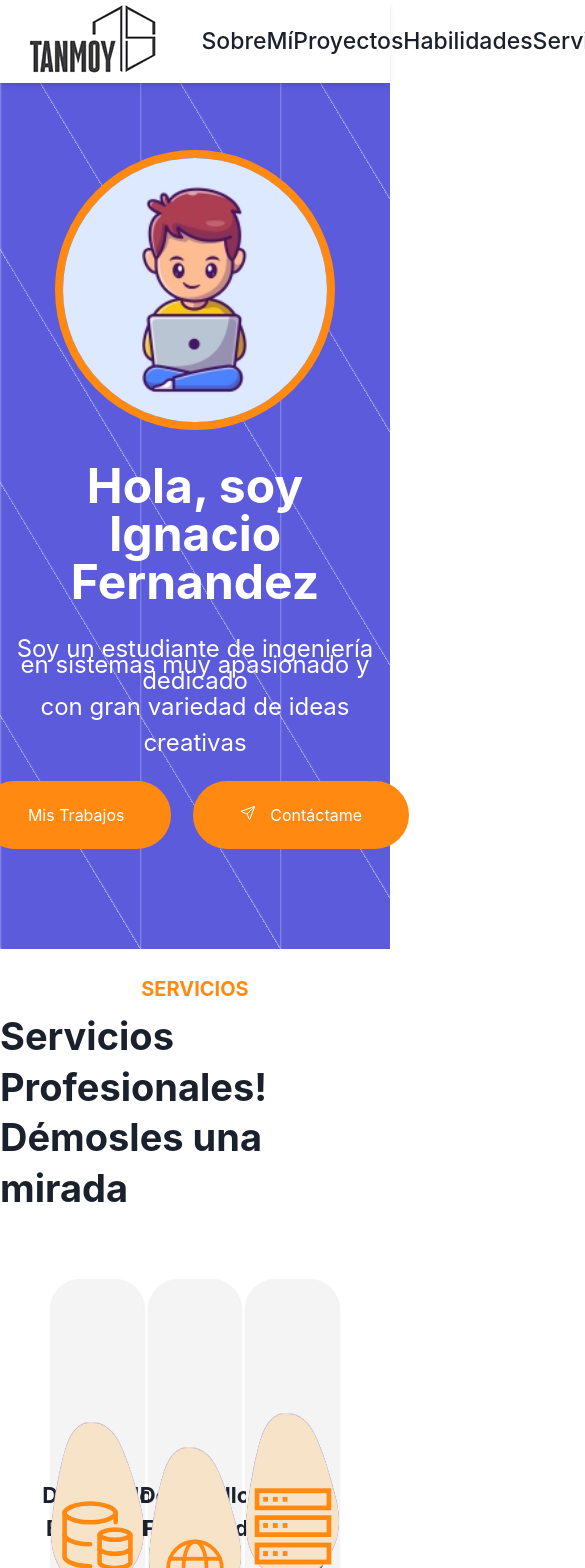
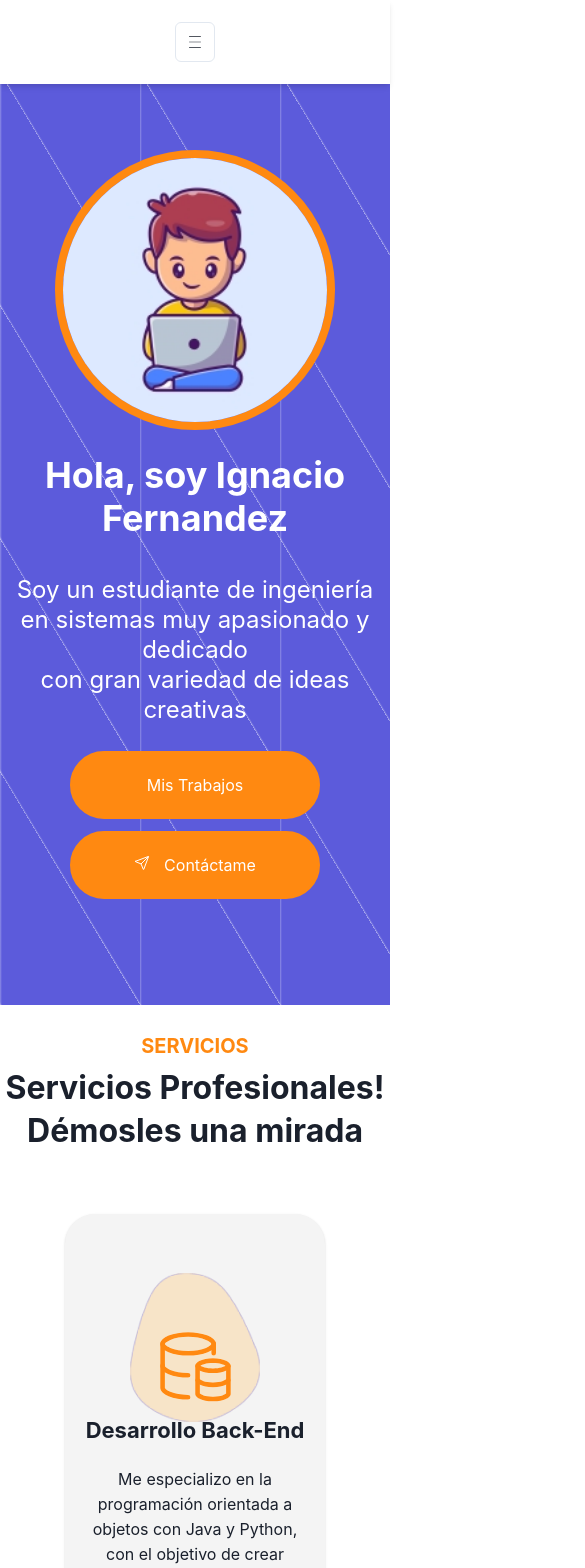
Before and after one commit to IgnacioFerCosio/MiPortfolioReact, a React (Vite) app: page / in a window 390 px wide. Shown: the top 1568 px of the page, 585 px wide, since content can reach past the window. Built offline with nearby package versions, Linux system fonts and the light colour scheme.

Commit message:
funcionalidad del menu hamburguesa y responsive completo.

```diff
--- a/src/App.jsx
+++ b/src/App.jsx
@@ -29,7 +29,9 @@ function App() {
   return (
      <ChakraProvider theme={theme}>
       <Header />
-      <Hero/>
+      <Box id='hero'>
+        <Hero/>
+      </Box>
       <Box id='servicios'>
         <Servicios/>
       </Box>
--- a/src/Components/Cards/Cards.jsx
+++ b/src/Components/Cards/Cards.jsx
@@ -5,9 +5,10 @@ import fondoNaranja from '/src/assets/images/fondoNaranja.png';
 function Cards({ imagen1, imagen2, imagen1Styles , imagen2Styles, titulo, texto }) {
   return (
     <Card
-    w={'31.5%'}
+    w={{base:'70%', lg:'31.5%'}}
     h={'420px'}
     bg={'#f4f4f4'}
+    mb={'25px'}
     borderRadius={'30px'}
     textAlign={'center'}
     position="relative"
--- a/src/Components/Contacto/Contacto.jsx
+++ b/src/Components/Contacto/Contacto.jsx
@@ -64,7 +64,7 @@ function Contacto() {
               handleSubmit,
               isSubmitting,
           }) => (
-            <Box as='form' ref={form} onSubmit={handleSubmit} w={'52%'}>
+            <Box as='form' ref={form} onSubmit={handleSubmit} w={{base:'85%',xl:'52%'}}>
               <Flex direction={'column'} justifyContent={'space-between'} h={'500px'}>
                 <Box h={'15%'}>
                   <Flex justifyContent={'space-between'}>
--- a/src/Components/EduYExp/EduYExp.jsx
+++ b/src/Components/EduYExp/EduYExp.jsx
@@ -9,8 +9,8 @@ function EduYExp() {
 
   return (
      <Box as='section' pt={'100px'}>
-      <Flex justifyContent={'center'} alignItems={'center'}>
-        <Box w={'35%'} p={'30px'}>
+      <Flex justifyContent={'center'} alignItems={'center'} direction={{base:'column', lg:'row'}}>
+        <Box w={{base:'94%', md:'70%',lg:'45%', xl:'40%'}} p={'30px'}>
           <Flex justifyContent={'space-between'} direction={'column'}>
             <Heading as={'h4'} fontSize={'20px'} pb={'30px'} color={'brand.naranja'} transform={'translate(-30px,0)'}>Educación</Heading>
             <TimeLine color={'brand.naranja'}></TimeLine>
@@ -20,7 +20,7 @@ function EduYExp() {
           </Flex>
 
         </Box>
-        <Box w={'35%'} p={'30px'}>
+        <Box w={{base:'94%', md:'70%',lg:'45%', xl:'40%'}} p={'30px'}>
           <Flex justifyContent={'space-between'} direction={'column'}>
             <Heading as={'h4'} fontSize={'20px'} pb={'30px'} color={'brand.morado'} transform={'translate(-30px,0)'}>Experiencia</Heading>
             <TimeLine color={'brand.morado'}></TimeLine>
--- a/src/Components/Footer/Footer.jsx
+++ b/src/Components/Footer/Footer.jsx
@@ -7,9 +7,10 @@ function Footer() {
 
   return (
     <Box as='section' bg={'#fdbf60'} p={'1.5% 10%'} color={'#644729'} fontSize={'18px'}>
+      <Flex justifyContent={'space-between'} alignItems={'center'} direction={{base:'column', md:'row'}}>
+        <Text>Diseñado y Desarrollado por Ignacio Fernandez</Text>
+        <Box w={'100px'}>
           <Flex justifyContent={'space-between'}>
-        <Text>Diseñado y Desarrollado por Ignacio Fernandez</Text>
-        <Box >
             <Link href='https://github.com/IgnacioFerCosio' target="_blank">
               <Icon as={FaGithub} fontSize={'40px'} color={'#644729'} _hover={{color: 'brand.naranja'}} transition={'0.7s'}>
               </Icon>
@@ -18,6 +19,8 @@ function Footer() {
               <Icon as={FaLinkedin} fontSize={'40px'} color={'#644729'} _hover={{color: 'brand.naranja'}} transition={'0.7s'}>
               </Icon>
             </Link>
+          </Flex>
+
         </Box>
       </Flex>
 
--- a/src/Components/Habilidades/Habilidades.jsx
+++ b/src/Components/Habilidades/Habilidades.jsx
@@ -14,19 +14,21 @@ function Habilidades() {
 
   return (
     <Box as='section'>
-      <Flex direction={'column'} justifyContent={'center'} alignItems={'center'}>
+      <Flex direction='column' justifyContent={'center'} alignItems={'center'}>
         <Heading as={'h4'} fontSize={'20px'} color={'brand.naranja'} mb={'8px'}>HABILIDADES</Heading>
         <Heading as={'h1'} fontSize={'38px'} mt={'0px'}>Áreas Que Manejo</Heading>
         <Box w={'80%'}>
-          <Flex justifyContent={'space-around'}>
+          <Flex direction={{base:'row', xl:'column'}} alignItems={'center'} justifyContent={'center'}>
+            <Box w={'100%'}>
+              <Flex justifyContent={'space-around'} direction={{base:'column', xl:'row'}} alignItems={'center'}>
                 <Skill imagen={imagenHTML} titulo={"HTML"} texto={"Intermedio"}></Skill>
                 <Skill imagen={imagenCSS} titulo={"CSS"} texto={"Intermedio"}></Skill>
                 <Skill imagen={imagenJS} titulo={"JavaScript"} texto={"Intermedio"}></Skill>
                 <Skill imagen={imagenC} titulo={"C++"} texto={"Intermedio"}></Skill>
               </Flex>
             </Box>
-        <Box w={'80%'}>
-          <Flex justifyContent={'space-around'}>
+            <Box w={'100%'}>
+              <Flex justifyContent={'space-around'} direction={{base:'column', xl:'row'}} alignItems={'center'}>
                 <Skill imagen={imagenPOSTGRE} titulo={"SQL"} texto={"Intermedio"}></Skill>
                 <Skill imagen={imagenJAVA} titulo={"Java"} texto={"Intermedio"}></Skill>
                 <Skill imagen={imagenPY} titulo={"Python"} texto={"Principiante"}></Skill>
@@ -35,6 +37,10 @@ function Habilidades() {
             </Box>
           </Flex>
 
+        </Box>
+
+       </Flex>
+
 
     </Box>
   )
--- a/src/Components/Habilidades/Skill.jsx
+++ b/src/Components/Habilidades/Skill.jsx
@@ -5,7 +5,7 @@ function Skill({ imagen, titulo, texto }) {
   return (
     <Box>
         <Flex alignItems={'center'}>
-            <Image src={imagen} w={'150px'} h={'150px'} borderRadius={'150px'}/>
+            <Image src={imagen} h={{md:'150px'}} borderRadius={'150px'}/>
             <Box>
                 <Heading as={'h6'} fontSize={'16px'} mb={'0'}>{titulo}</Heading>
                 <Text mt={'5px'}>{texto}</Text>
--- a/src/Components/Header/Header.jsx
+++ b/src/Components/Header/Header.jsx
@@ -1,11 +1,14 @@
 import React from 'react'
 import logo from '/src/assets/images/logo.png'
-import { Box, Flex, Link  } from '@chakra-ui/react'
+import { Box, Flex, Link, Menu, MenuButton, MenuList, MenuItem, IconButton } from '@chakra-ui/react'
 import Buttons from '../Buttons/Buttons'
+import { CiMenuBurger } from "react-icons/ci";
+import { FaGithub } from "react-icons/fa"
 
 const CustomLink = ({ children, path  ,...props}) => {
   return (
     <Link
+    mr={"30px"}
     href={path}
       _hover={{ textDecoration: 'none', color: 'brand.naranja', transition:'0.7s' }}
       {...props}
@@ -20,11 +23,37 @@ function Header() {
   return (
 
       <Box as='header' bg={'white'} boxShadow='md' p={'0.5%'} position={'fixed'} w={'100%'} zIndex={'1000'} fontSize={'23px'} fontWeight={'550'}>
+        <Box display={{base:'block', md:'none'}} p={'20px'}>
+          <Flex justifyContent={'center'}>
+            <Menu>
+              <MenuButton
+                as={IconButton}
+                aria-label='Options'
+                icon={<CiMenuBurger/>}
+                variant='outline'
+              />
+              <MenuList>
+                <MenuItem>
+                  <Link href='#sobremi'>Sobre Mi</Link>
+                </MenuItem>
+                <MenuItem>
+                  <Link href='#proyectos'>Proyectos</Link>
+                </MenuItem>
+                <MenuItem>
+                  <Link href='#habilidades'>Habilidades</Link>
+                </MenuItem>
+                <MenuItem>
+                <Link href='#servicios'>Servicios</Link>
+                </MenuItem>
+              </MenuList>
+            </Menu>
+          </Flex>
+        </Box>
         <Flex justifyContent={'space-around'} alignItems={'center'} >
           <Box>
-              <img src={logo} alt="" />
+            <Link href='#hero' display={{base: 'none', xl: 'block'}}><img src={logo} alt="" /></Link>
           </Box>
-          <Box as='nav' w={'45%'}>
+          <Box as='nav' w={{base: '90%',  xl: '70%' , '2xl': '45%' }} display={{base:'none', md:'block'}}>
             <Flex justifyContent={'space-around'} alignItems={'center'}>
               <CustomLink path={'#sobremi'}>SobreMí</CustomLink>
               <CustomLink path={'#proyectos'}>Proyectos</CustomLink>
@@ -38,10 +67,6 @@ function Header() {
         </Flex>
       </Box>
 
-
-
-
-
   )
 }
 
--- a/src/Components/Hero/Hero.jsx
+++ b/src/Components/Hero/Hero.jsx
@@ -29,11 +29,13 @@ function Hero() {
     <Box as='section' pt={'150px'} pb={'100px'} bg={'brand.morado'} color={'white'} textAlign={'center'} w={'100%'} h={'100%'} backgroundImage={"repeating-linear-gradient(59deg,rgba(255,255,255,0.3),transparent 2px,transparent,transparent 120px), repeating-linear-gradient(59deg,rgba(255,255,255,0.3),transparent 1px,transparent,transparent 120px), repeating-linear-gradient(90deg,rgba(255,255,255,0.3),transparent 2px,transparent,transparent 140px)"}>
       <Flex direction={'column'} alignItems={'center'} justifyContent={'center'}>
         <Image src={perfil} border={'8px'} borderColor={'brand.naranja'} borderRadius={'full'} w={'280px'} h={'280px'}/>
-        <Heading as={'h1'} size={'3xl'} mb={'35px'}>Hola, soy Ignacio Fernandez</Heading>
-        <Text fontSize={'2xl'} lineHeight={'4'}>Soy un estudiante de ingeniería en sistemas muy apasionado y dedicado</Text>
-        <Text fontSize={'2xl'}>con gran variedad de ideas creativas</Text>
-        <Box w={'450px'} mt={'20px'}>
-          <Flex justifyContent={'space-around'}>
+        <Heading as={'h1'} size={{base:'2xl',lg:'3xl'}} mb={'35px'}>Hola, soy Ignacio Fernandez</Heading>
+        <Text fontSize={'2xl'} lineHeight={'30px'}>
+          Soy un estudiante de ingeniería en sistemas muy apasionado y dedicado <br />
+          con gran variedad de ideas creativas
+        </Text>
+        <Box w={{base:'250px',md:'450px'}} mt={'20px'} h={{base:'160px',md:'70px'}}>
+          <Flex h={'100%'} justifyContent={'space-around'} direction={{base:'column', md:'row'}}>
             <HeroButton path={'#proyectos'}>Mis Trabajos</HeroButton>
             <HeroButton path={'#contacto'}><Icon as={IoPaperPlaneOutline} mr={'14px'}></Icon>Contáctame</HeroButton>
           </Flex>
--- a/src/Components/Proyectos/Proyectos.jsx
+++ b/src/Components/Proyectos/Proyectos.jsx
@@ -13,7 +13,7 @@ function Proyectos() {
     <Box as='section' mt={'100px'}>
       <Flex direction={'column'} justifyContent={'center'} alignItems={'center'}>
         <Heading as={'h4'} fontSize={'20px'} color={'brand.naranja'} mb={'0px'}>PROYECTOS</Heading>
-        <Heading as={'h1'} fontSize={'38px'} m={'0px'}>Muestra de Portfolios Digitales</Heading>
+        <Heading as={'h1'} fontSize={'38px'} m={'0px'} textAlign={'center'}>Muestra de Portfolios Digitales</Heading>
         <Box w={'80%'}>
           <Flex justifyContent={'space-around'} alignItems={'center'} flexWrap={'wrap'}>
             <Cuadros imagen={Proyecto1} titulo={"Proyecto 1"} texto={"Detalles del proyecto"}></Cuadros>
--- a/src/Components/Servicios/Servicios.jsx
+++ b/src/Components/Servicios/Servicios.jsx
@@ -14,9 +14,9 @@ function Servicios() {
     <Box as={'section'} m={'7% 0'}>
       <Flex direction={'column'} alignItems={'center'} >
       <Heading as={'h4'} fontSize={'20px'} color={'brand.naranja'} mb={'8px'}>SERVICIOS</Heading>
-      <Heading as={'h1'} fontSize={'38px'} mt={'0px'}>Servicios Profesionales! Démosles una mirada</Heading>
-      <Box pt={'40px'} w={'75%'}>
-        <Flex justifyContent={'space-around'} alignItems={'center'}>
+      <Heading as={'h1'} fontSize={{base:'32px', lg:'38px'}} mt={'0px'} textAlign={'center'}>Servicios Profesionales! Démosles una mirada</Heading>
+      <Box pt={'40px'} w={{base:'95%',xl:'75%'}}>
+        <Flex justifyContent={'space-around'} alignItems={'center'} direction={{base:'column',lg:'row'}}>
           <Carta imagen1={datoBlanco} imagen2={dato} titulo={"Desarrollo Back-End"} texto={"Me especializo en la programación orientada a objetos con Java y Python, con el objetivo de crear sistemas confiables."}></Carta>
           <Carta imagen1={mundoBlanco} imagen2={mundo} imagen2Styles={{ transform: "translate(0px, -80%)"}} imagen1Styles={{ transform: "translate(0px, -80%)"}} titulo={"Desarrollo Front-End"} texto={"Me dedico a la creación de páginas web con Html y CSS, brindando diseños originales y animados, asegurando diseños responsive."}></Carta>
           <Carta imagen1={dataBaseBlanco} imagen2={dataBase} imagen2Styles={{ transform: "translate(0px, -105%)"}} imagen1Styles={{ transform: "translate(0px, -105%)"}} titulo={"Bases de Datos"} texto={"Puedo crear bases de datos desde cero, administrarlas y realizar consultas, principalmente orientadas a SQL."}></Carta>
--- a/src/Components/SobreMi/SobreMi.jsx
+++ b/src/Components/SobreMi/SobreMi.jsx
@@ -31,12 +31,12 @@ function SobreMi() {
       backgroundPosition={'center'}
     >
       <Flex alignItems={'center'} justifyContent={'center'}>
-        <Image src={yo} alt="" />
-        <Box w={'35%'} pl={'7%'} textAlign={'justify'}>
+        <Image src={yo} alt="" h={{base:'450px',xl:'100%'}} display={{base:'none',lg:'block'}}/>
+        <Box w={{base:'90%',lg:'35%'}} pl={'7%'} textAlign={'justify'}>
           <Box>
             <Heading as={'h4'} fontSize={'20px'} color={'brand.naranja'} mb={'8px'}>SOBRE MÍ</Heading>
-            <Heading as={'h1'} fontSize={'38px'} mt={'0px'} textAlign={'left'}>Estudiante de Sistemas y Programación</Heading>
-            <Text lineHeight={'28px'} fontSize={'20px'}>Un programador junior full-stack que le gusta mucho resolver porblemas de lógica en el Back-End. También soy un estudiante avanzado en Ingeniería en Sistemas en la UTN, ansioso por aprender y aplicar mis conocimientos en el mundo tecnológico.</Text>
+            <Heading as={'h1'} fontSize={{base:'32px', lg:'38px'}} mt={'0px'} textAlign={'left'}>Estudiante de Sistemas y Programación</Heading>
+            <Text lineHeight={'28px'} fontSize={'20px'} >Un programador junior full-stack que le gusta mucho resolver porblemas de lógica en el Back-End. También soy un estudiante avanzado en Ingeniería en Sistemas en la UTN, ansioso por aprender y aplicar mis conocimientos en el mundo tecnológico.</Text>
           </Box>
           <Box w={'120px'} pb={'10px'} mt={'20px'}>
             <Flex justifyContent={'space-between'}>
```
Lines whose indentation alone changed are shown as unchanged.
